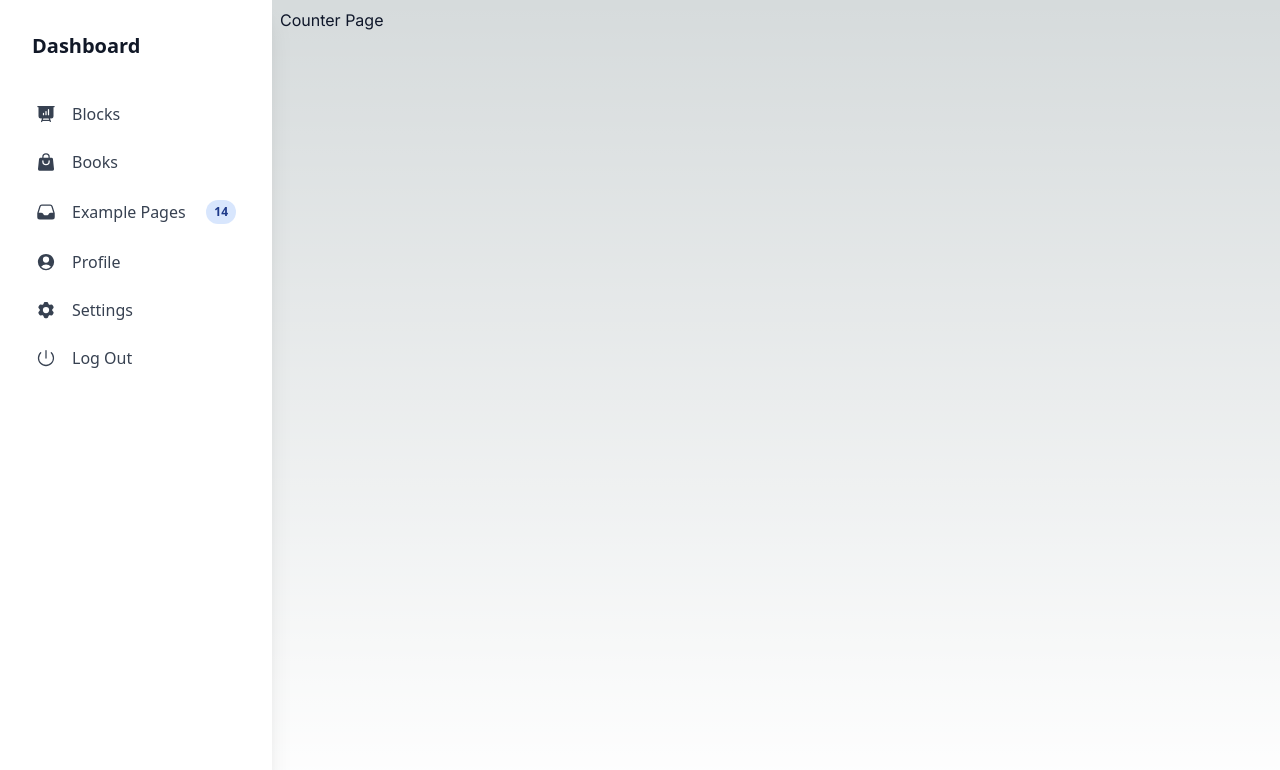
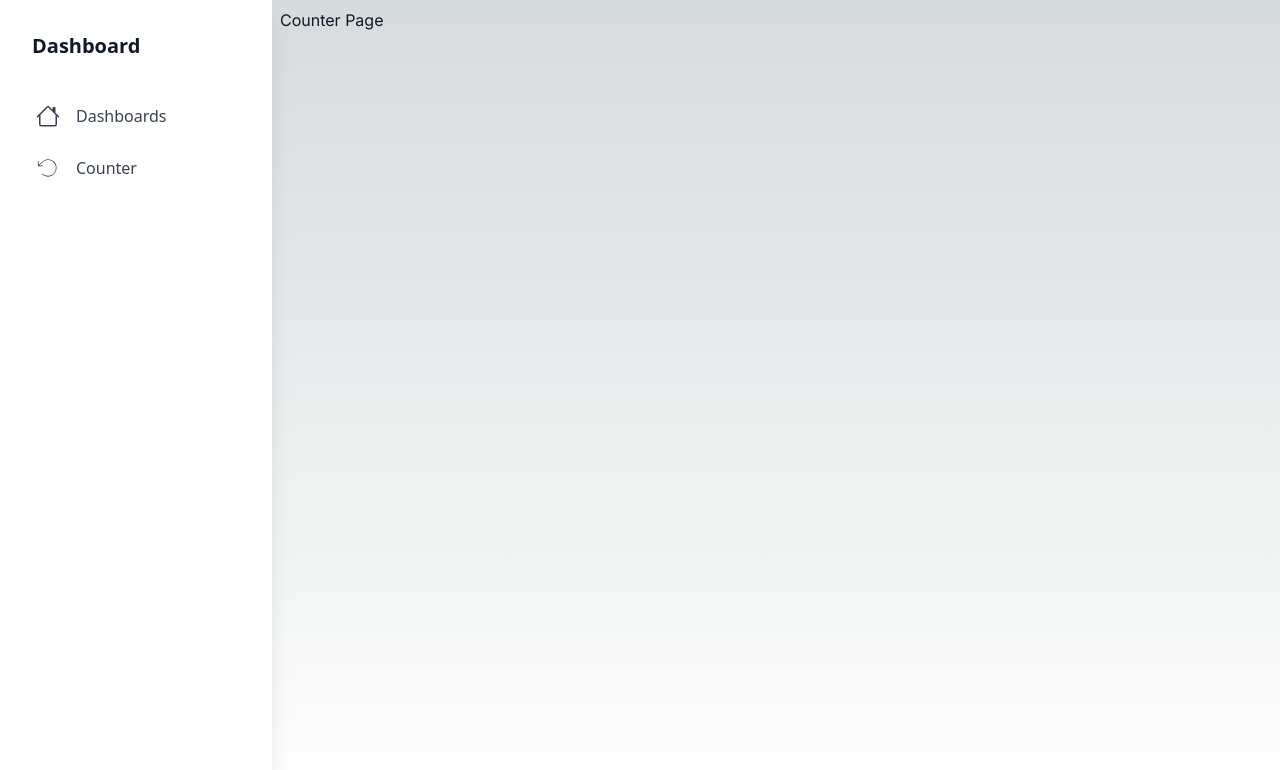
Before and after one commit to BernardoAguayoOrtega/next-dashboard, a Next.js app: page /dashboard/counter in a window 1280 px wide. Shown: the top 770 px of the page. Built offline with nearby package versions, Linux system fonts and the light colour scheme.

Commit message:
Update dependencies in package.json and package-lock.json

```diff
--- a/src/components/Sidebar.tsx
+++ b/src/components/Sidebar.tsx
@@ -1,6 +1,9 @@
+import { BsHouse } from "react-icons/bs";
+import { PiArrowCounterClockwiseThin } from "react-icons/pi";
+
 export default function Sidebar() {
   return (
-    <div className="flex">
+    <div className='flex'>
       <div className='relative flex flex-col bg-white text-gray-700 h-[calc(100vh)] w-full max-w-[20rem] p-4 shadow-xl shadow-blue-gray-900/5'>
         <div className='mb-2 p-4'>
           <h5 className='block antialiased tracking-normal font-sans text-xl font-semibold leading-snug text-gray-900'>
@@ -13,122 +16,21 @@ export default function Sidebar() {
             tabIndex={0}
             className='flex items-center w-full p-3 rounded-lg text-start leading-tight transition-all hover:bg-blue-50 hover:bg-opacity-80 focus:bg-blue-50 focus:bg-opacity-80 active:bg-gray-50 active:bg-opacity-80 hover:text-blue-900 focus:text-blue-900 active:text-blue-900 outline-none'>
             <div className='grid place-items-center mr-4'>
-            <svg
-              xmlns='http://www.w3.org/2000/svg'
-              viewBox='0 0 24 24'
-              fill='currentColor'
-              aria-hidden='true'
-              className='h-5 w-5'>
-              <path
-                fillRule='evenodd'
-                d='M2.25 2.25a.75.75 0 000 1.5H3v10.5a3 3 0 003 3h1.21l-1.172 3.513a.75.75 0 001.424.474l.329-.987h8.418l.33.987a.75.75 0 001.422-.474l-1.17-3.513H18a3 3 0 003-3V3.75h.75a.75.75 0 000-1.5H2.25zm6.04 16.5l.5-1.5h6.42l.5 1.5H8.29zm7.46-12a.75.75 0 00-1.5 0v6a.75.75 0 001.5 0v-6zm-3 2.25a.75.75 0 00-1.5 0v3.75a.75.75 0 001.5 0V9zm-3 2.25a.75.75 0 00-1.5 0v1.5a.75.75 0 001.5 0v-1.5z'
-                clipRule='evenodd'></path>
-            </svg>
+              <BsHouse className='w-6 h-6' />
             </div>
-          Blocks
+            Dashboards
           </div>
           <div
             role='button'
             tabIndex={0}
-          className='flex items-center w-full p-3 rounded-lg text-start leading-tight transition-all hover:bg-blue-50 hover:bg-opacity-80 focus:bg-blue-50 focus:bg-opacity-80 active:bg-blue-50 active:bg-opacity-80 hover:text-blue-900 focus:text-blue-900 active:text-blue-900 outline-none'>
+            className='flex items-center w-full p-3 rounded-lg text-start leading-tight transition-all hover:bg-blue-50 hover:bg-opacity-80 focus:bg-blue-50 focus:bg-opacity-80 active:bg-gray-50 active:bg-opacity-80 hover:text-blue-900 focus:text-blue-900 active:text-blue-900 outline-none'>
             <div className='grid place-items-center mr-4'>
-            <svg
-              xmlns='http://www.w3.org/2000/svg'
-              viewBox='0 0 24 24'
-              fill='currentColor'
-              aria-hidden='true'
-              className='h-5 w-5'>
-              <path
-                fillRule='evenodd'
-                d='M7.5 6v.75H5.513c-.96 0-1.764.724-1.865 1.679l-1.263 12A1.875 1.875 0 004.25 22.5h15.5a1.875 1.875 0 001.865-2.071l-1.263-12a1.875 1.875 0 00-1.865-1.679H16.5V6a4.5 4.5 0 10-9 0zM12 3a3 3 0 00-3 3v.75h6V6a3 3 0 00-3-3zm-3 8.25a3 3 0 106 0v-.75a.75.75 0 011.5 0v.75a4.5 4.5 0 11-9 0v-.75a.75.75 0 011.5 0v.75z'
-                clipRule='evenodd'></path>
-            </svg>
+              <PiArrowCounterClockwiseThin className='w-6 h-6' />
             </div>
-          Books
-        </div>
-        <div
-          role='button'
-          tabIndex={0}
-          className='flex items-center w-full p-3 rounded-lg text-start leading-tight transition-all hover:bg-blue-50 hover:bg-opacity-80 focus:bg-blue-50 focus:bg-opacity-80 active:bg-blue-50 active:bg-opacity-80 hover:text-blue-900 focus:text-blue-900 active:text-blue-900 outline-none'>
-          <div className='grid place-items-center mr-4'>
-            <svg
-              xmlns='http://www.w3.org/2000/svg'
-              viewBox='0 0 24 24'
-              fill='currentColor'
-              aria-hidden='true'
-              className='h-5 w-5'>
-              <path
-                fillRule='evenodd'
-                d='M6.912 3a3 3 0 00-2.868 2.118l-2.411 7.838a3 3 0 00-.133.882V18a3 3 0 003 3h15a3 3 0 003-3v-4.162c0-.299-.045-.596-.133-.882l-2.412-7.838A3 3 0 0017.088 3H6.912zm13.823 9.75l-2.213-7.191A1.5 1.5 0 0017.088 4.5H6.912a1.5 1.5 0 00-1.434 1.059L3.265 12.75H6.11a3 3 0 012.684 1.658l.256.513a1.5 1.5 0 001.342.829h3.218a1.5 1.5 0 001.342-.83l.256-.512a3 3 0 012.684-1.658h2.844z'
-                clipRule='evenodd'></path>
-            </svg>
-          </div>
-          Example Pages{" "}
-          <div className='grid place-items-center ml-auto justify-self-end'>
-            <div className='relative grid items-center font-sans font-bold uppercase whitespace-nowrap select-none bg-blue-500/20 text-blue-900 py-1 px-2 text-xs rounded-full'>
-              <span className=''>14</span>
-            </div>
-          </div>
-        </div>
-        <div
-          role='button'
-          tabIndex={0}
-          className='flex items-center w-full p-3 rounded-lg text-start leading-tight transition-all hover:bg-blue-50 hover:bg-opacity-80 focus:bg-blue-50 focus:bg-opacity-80 active:bg-blue-50 active:bg-opacity-80 hover:text-blue-900 focus:text-blue-900 active:text-blue-900 outline-none'>
-          <div className='grid place-items-center mr-4'>
-            <svg
-              xmlns='http://www.w3.org/2000/svg'
-              viewBox='0 0 24 24'
-              fill='currentColor'
-              aria-hidden='true'
-              className='h-5 w-5'>
-              <path
-                fillRule='evenodd'
-                d='M18.685 19.097A9.723 9.723 0 0021.75 12c0-5.385-4.365-9.75-9.75-9.75S2.25 6.615 2.25 12a9.723 9.723 0 003.065 7.097A9.716 9.716 0 0012 21.75a9.716 9.716 0 006.685-2.653zm-12.54-1.285A7.486 7.486 0 0112 15a7.486 7.486 0 015.855 2.812A8.224 8.224 0 0112 20.25a8.224 8.224 0 01-5.855-2.438zM15.75 9a3.75 3.75 0 11-7.5 0 3.75 3.75 0 017.5 0z'
-                clipRule='evenodd'></path>
-            </svg>
-          </div>
-          Profile
-        </div>
-        <div
-          role='button'
-          tabIndex={0}
-          className='flex items-center w-full p-3 rounded-lg text-start leading-tight transition-all hover:bg-blue-50 hover:bg-opacity-80 focus:bg-blue-50 focus:bg-opacity-80 active:bg-blue-50 active:bg-opacity-80 hover:text-blue-900 focus:text-blue-900 active:text-blue-900 outline-none'>
-          <div className='grid place-items-center mr-4'>
-            <svg
-              xmlns='http://www.w3.org/2000/svg'
-              viewBox='0 0 24 24'
-              fill='currentColor'
-              aria-hidden='true'
-              className='h-5 w-5'>
-              <path
-                fillRule='evenodd'
-                d='M11.078 2.25c-.917 0-1.699.663-1.85 1.567L9.05 4.889c-.02.12-.115.26-.297.348a7.493 7.493 0 00-.986.57c-.166.115-.334.126-.45.083L6.3 5.508a1.875 1.875 0 00-2.282.819l-.922 1.597a1.875 1.875 0 00.432 2.385l.84.692c.095.078.17.229.154.43a7.598 7.598 0 000 1.139c.015.2-.059.352-.153.43l-.841.692a1.875 1.875 0 00-.432 2.385l.922 1.597a1.875 1.875 0 002.282.818l1.019-.382c.115-.043.283-.031.45.082.312.214.641.405.985.57.182.088.277.228.297.35l.178 1.071c.151.904.933 1.567 1.85 1.567h1.844c.916 0 1.699-.663 1.85-1.567l.178-1.072c.02-.12.114-.26.297-.349.344-.165.673-.356.985-.57.167-.114.335-.125.45-.082l1.02.382a1.875 1.875 0 002.28-.819l.923-1.597a1.875 1.875 0 00-.432-2.385l-.84-.692c-.095-.078-.17-.229-.154-.43a7.614 7.614 0 000-1.139c-.016-.2.059-.352.153-.43l.84-.692c.708-.582.891-1.59.433-2.385l-.922-1.597a1.875 1.875 0 00-2.282-.818l-1.02.382c-.114.043-.282.031-.449-.083a7.49 7.49 0 00-.985-.57c-.183-.087-.277-.227-.297-.348l-.179-1.072a1.875 1.875 0 00-1.85-1.567h-1.843zM12 15.75a3.75 3.75 0 100-7.5 3.75 3.75 0 000 7.5z'
-                clipRule='evenodd'></path>
-            </svg>
-          </div>
-          Settings
-        </div>
-        <div
-          role='button'
-          tabIndex={0}
-          className='flex items-center w-full p-3 rounded-lg text-start leading-tight transition-all hover:bg-blue-50 hover:bg-opacity-80 focus:bg-blue-50 focus:bg-opacity-80 active:bg-blue-50 active:bg-opacity-80 hover:text-blue-900 focus:text-blue-900 active:text-blue-900 outline-none'>
-          <div className='grid place-items-center mr-4'>
-            <svg
-              xmlns='http://www.w3.org/2000/svg'
-              viewBox='0 0 24 24'
-              fill='currentColor'
-              aria-hidden='true'
-              className='h-5 w-5'>
-              <path
-                fillRule='evenodd'
-                d='M12 2.25a.75.75 0 01.75.75v9a.75.75 0 01-1.5 0V3a.75.75 0 01.75-.75zM6.166 5.106a.75.75 0 010 1.06 8.25 8.25 0 1011.668 0 .75.75 0 111.06-1.06c3.808 3.807 3.808 9.98 0 13.788-3.807 3.808-9.98 3.808-13.788 0-3.808-3.807-3.808-9.98 0-13.788a.75.75 0 011.06 0z'
-                clipRule='evenodd'></path>
-            </svg>
-          </div>
-          Log Out
+            Counter
           </div>
         </nav>
       </div>
     </div>
-  )
+  );
 }
```
Also changed, not shown: package.json (+5 -4 lines), 1 other file (tests, documents, lock files or other folders). Lines whose indentation alone changed are shown as unchanged.
